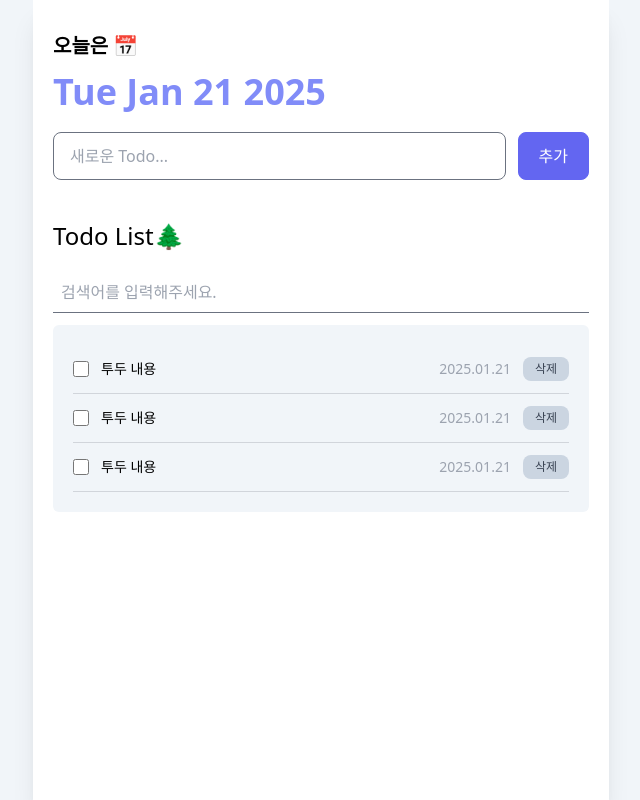
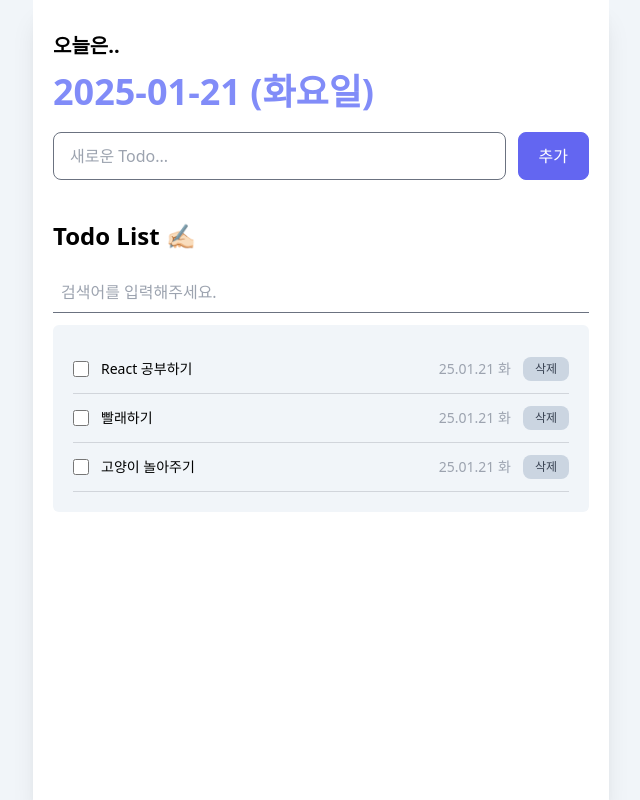
Before and after one commit to kss761036/typescript-todo, a React (Vite) app: page / in a window 1280 px wide. Shown: the whole page, without its empty margins (319-959 px from the left). Built offline with nearby package versions, Linux system fonts and the light colour scheme.

Commit message:
feat: 새로운 Todo 추가 기능

```diff
--- a/eslint.config.js
+++ b/eslint.config.js
@@ -24,7 +24,8 @@ export default tseslint.config(
         { allowConstantExport: true },
       ],
       "no-unused-vars": "off",
+      "@typescript-eslint/no-unused-vars": ["off"],
       "react/prop-types": "off",
     },
-  }
+  },
 );
--- a/src/App.tsx
+++ b/src/App.tsx
@@ -1,14 +1,63 @@
+import { useRef, useState } from "react";
 import "./App.css";
 import Editor from "./components/Editor";
 import Header from "./components/Header";
 import List from "./components/List";
+import dayjs from "dayjs";
+import "dayjs/locale/ko";
+
+dayjs.locale("ko");
+const formattedDate = dayjs().format("YY.MM.DD dd");
+
+const mockData = [
+  {
+    id: 0,
+    isDone: false,
+    content: "React 공부하기",
+    date: formattedDate,
+  },
+  {
+    id: 1,
+    isDone: false,
+    content: "빨래하기",
+    date: formattedDate,
+  },
+  {
+    id: 2,
+    isDone: false,
+    content: "고양이 놀아주기",
+    date: formattedDate,
+  },
+];
+
 function App() {
+  const idRef = useRef(3);
+  const [todos, setTodos] = useState(mockData);
+
+  const onCreate = (content: string) => {
+    const newData = {
+      id: idRef.current++,
+      isDone: false,
+      content: content,
+      date: formattedDate,
+    };
+    setTodos([newData, ...todos]);
+  };
+
+  const onUpdate = (targetId: number) => {
+    setTodos(
+      todos.map((todo) =>
+        todo.id === targetId ? { ...todo, isDone: !todo.isDone } : todo,
+      ),
+    );
+  };
+
   return (
     <div className="min-h-screen w-full bg-slate-100">
       <div className="ml-auto mr-auto min-h-screen w-full max-w-xl bg-white px-5 py-8 shadow-xl">
         <Header />
-        <Editor />
-        <List />
+        <Editor onCreate={onCreate} />
+        <List todos={todos} onUpdate={onUpdate} />
       </div>
     </div>
   );
--- a/src/components/Editor.tsx
+++ b/src/components/Editor.tsx
@@ -1,12 +1,47 @@
-const Editor = () => {
+import { useRef, useState } from "react";
+
+interface Props {
+  onCreate: (content: string) => void;
+}
+
+const Editor = ({ onCreate }: Props) => {
+  const [value, setValue] = useState("");
+  const valueRef = useRef<HTMLInputElement>(null);
+
+  const onSubmit = () => {
+    if (value === "") {
+      valueRef.current?.focus();
+      return;
+    }
+    onCreate(value);
+    setValue("");
+  };
+
+  const onKeyDown: React.KeyboardEventHandler<HTMLInputElement> = (e) => {
+    if (e.key === "Enter") {
+      onSubmit();
+    }
+  };
+
+  const onChangeContent: React.ChangeEventHandler<HTMLInputElement> = (e) => {
+    setValue(e.target.value);
+  };
+
   return (
     <div className="mb-10 flex gap-3">
       <input
         className="h-12 flex-1 rounded-lg border border-gray-500 px-4"
         type="text"
         placeholder="새로운 Todo..."
+        value={value}
+        onKeyDown={onKeyDown}
+        onChange={onChangeContent}
+        ref={valueRef}
       />
-      <button className="rounded-lg border border-indigo-500 bg-indigo-500 px-5 text-white">
+      <button
+        onClick={onSubmit}
+        className="rounded-lg border border-indigo-500 bg-indigo-500 px-5 text-white"
+      >
         추가
       </button>
     </div>
--- a/src/components/Header.tsx
+++ b/src/components/Header.tsx
@@ -1,10 +1,14 @@
+import dayjs from "dayjs";
+import "dayjs/locale/ko";
+
 const Header = () => {
-  const date = new Date();
+  dayjs.locale("ko");
+  const formattedDate = dayjs().format("YYYY-MM-DD (dddd)");
   return (
     <div className="mb-5">
-      <h3 className="text-xl font-bold">오늘은 📅</h3>
+      <h3 className="text-xl font-bold">오늘은..</h3>
       <h2 className="mt-3 text-4xl font-bold text-indigo-400">
-        {date.toDateString()}
+        {formattedDate}
       </h2>
     </div>
   );
--- a/src/components/List.tsx
+++ b/src/components/List.tsx
@@ -1,10 +1,16 @@
+import { TodoType } from "../types";
 import TodoItem from "./TodoItem";
 
-const List = () => {
+interface Props {
+  todos: TodoType[];
+  onUpdate: (targetId: number) => void;
+}
+
+const List = ({ todos, onUpdate }: Props) => {
   return (
     <>
       <div>
-        <h3 className="mb-5 text-2xl">Todo List🌲</h3>
+        <h3 className="mb-5 text-2xl font-bold">Todo List ✍🏻</h3>
         <input
           type="text"
           className="mb-3 block w-full border-b border-gray-500 px-2 leading-10"
@@ -12,9 +18,11 @@ const List = () => {
         />
       </div>
       <ul className="rounded-md bg-slate-100 px-5 py-5">
-        <TodoItem></TodoItem>
-        <TodoItem></TodoItem>
-        <TodoItem></TodoItem>
+        {todos.map((todo) => {
+          return (
+            <TodoItem onUpdate={onUpdate} key={todo.id} {...todo}></TodoItem>
+          );
+        })}
       </ul>
     </>
   );
--- a/src/components/TodoItem.tsx
+++ b/src/components/TodoItem.tsx
@@ -1,10 +1,34 @@
-const TodoItem = () => {
+import { TodoType } from "../types";
+
+interface Props {
+  onUpdate: (targetId: number) => void;
+}
+
+const TodoItem = ({
+  id,
+  isDone,
+  content,
+  date,
+  onUpdate,
+}: TodoType & Props) => {
+  const onChangeCheckbox: React.ChangeEventHandler<HTMLInputElement> = () => {
+    onUpdate(id);
+  };
+
   return (
     <li className="flex items-center border-b border-gray-300 py-3">
-      <input type="checkbox" name="" id="" className="mr-3 h-4 w-4" />
-      <label htmlFor="" className="mr-3 flex flex-1 items-center">
-        <div className="content line1 flex-1 pr-3 text-sm">투두 내용</div>
-        <div className="date ml-auto text-sm text-gray-400">2025.01.21</div>
+      <input
+        type="checkbox"
+        id={`todo${id}`}
+        checked={isDone}
+        className="mr-3 h-4 w-4"
+        onChange={onChangeCheckbox}
+      />
+      <label htmlFor={`todo${id}`} className="mr-3 flex flex-1 items-center">
+        <div className="content line1 flex-1 pr-3 text-sm">{content}</div>
+        <div className="date ml-auto text-sm text-gray-400">
+          {date.toString()}
+        </div>
       </label>
       <button className="ml-auto rounded-lg bg-slate-300 px-3 py-1 text-xs text-gray-700">
         삭제
--- /dev/null
+++ b/src/types/index.ts
@@ -0,0 +1,6 @@
+export interface TodoType {
+  id: number;
+  isDone: boolean;
+  content: string;
+  date: string;
+}
```
